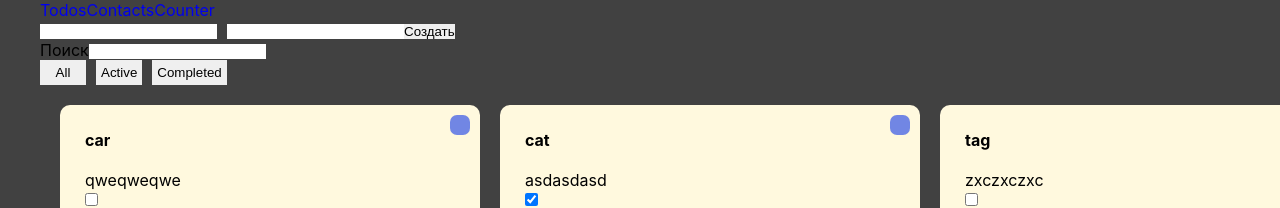
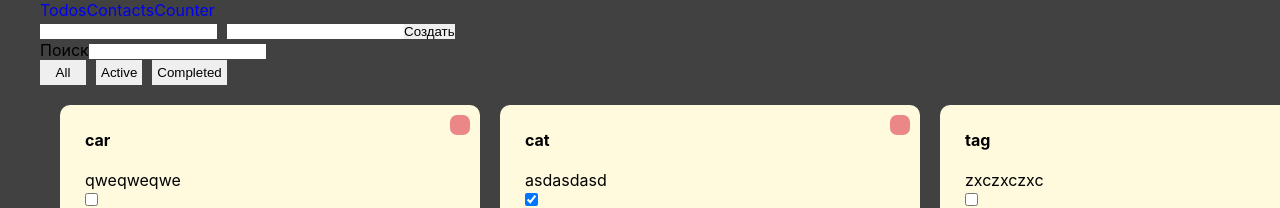
Before and after one commit to Radkovskiy/SkillSync, a React (Create React App) app: page /todos in a window 1280 px wide. Shown: the top 208 px of the page. Built offline with nearby package versions, Linux system fonts and the light colour scheme.

Commit message:
added edit todo description

```diff
--- a/src/components/todos/FilterButtons.jsx
+++ b/src/components/todos/FilterButtons.jsx
@@ -1,10 +1,9 @@
-import { useDispatch, useSelector } from "react-redux"
+import { useDispatch } from "react-redux"
 import { statusFilters } from "./constants";
 
 const FilterButtons = () => {
   const dispatch = useDispatch();
 
-  const filter = useSelector(store => store.status);
   const handleFilterChange = filter => dispatch({
     type: 'filterByStatus',
     payload: {
@@ -16,9 +15,9 @@ const FilterButtons = () => {
 
   return (
     <div>
-      <button onClick={() => handleFilterChange(statusFilters.all)} selected={filter === statusFilters.all}>All</button>
-      <button onClick={() => handleFilterChange(statusFilters.active)} selected={filter === statusFilters.active}>Active</button>
-      <button onClick={() => handleFilterChange(statusFilters.completed)} selected={filter === statusFilters.completed}>Completed</button>
+      <button onClick={() => handleFilterChange(statusFilters.all)} /* selected={filter === statusFilters.all} */>All</button>
+      <button onClick={() => handleFilterChange(statusFilters.active)} /* selected={filter === statusFilters.active} */>Active</button>
+      <button onClick={() => handleFilterChange(statusFilters.completed)} /* selected={filter === statusFilters.completed} */>Completed</button>
     </div>
   )
 }
--- a/src/components/todos/RenderTodos.jsx
+++ b/src/components/todos/RenderTodos.jsx
@@ -2,6 +2,7 @@ import { useSelector } from 'react-redux'
 import styled from 'styled-components'
 import { useDispatch } from 'react-redux'
 import { statusFilters } from './constants'
+import { useState } from 'react'
 
 
 const TodoList = styled.ul`
@@ -35,7 +36,7 @@ position: absolute;
 width: 20px;
 height: 20px;
 border-radius: 7px;
-background-color: #7186e4;
+background-color: #eb8787;
 right: 10px;
 top: 10px;
 `
@@ -46,8 +47,8 @@ const onFilterTodosByValue = (todos, searchValue) => {
     todo.description.toLowerCase().includes(searchValue.toLowerCase()))
 }
 
-const getVisibleTodos = (todos, statusFilter) => {
-  switch (statusFilter) {
+const onFilterTodosByStatus = (todos, status) => {
+  switch (status) {
     case statusFilters.active:
       return todos.filter(todo => !todo.completed);
     case statusFilters.completed:
@@ -58,10 +59,12 @@ const getVisibleTodos = (todos, statusFilter) => {
 };
 
 
+
+
 const RenderTodos = () => {
   const dispatch = useDispatch()
-  const { todoArr, searchValue, status } = useSelector((state) => state)
-  console.log('todoArr :>> ', todoArr);
+  const { todoArr, searchValue, statusFilter } = useSelector((state) => state)
+  const [editingTodo, setEditingTodo] = useState(null);
 
   const handleRemove = (id) => {
     dispatch({
@@ -81,15 +84,36 @@ const RenderTodos = () => {
     })
   }
 
+  const changeValue = (e, id) => {
+    const value = e.currentTarget.value
+    if (!value.length) return
+    dispatch({
+      type: 'editDescription',
+      payload: {
+        value, id
+      }
+    })
+  }
+
   const filteredTodosByValue = onFilterTodosByValue(todoArr, searchValue)
-  const visibleTodos = getVisibleTodos(filteredTodosByValue, status)
+  const visibleTodos = onFilterTodosByStatus(filteredTodosByValue, statusFilter)
 
   return (
     <TodoList>
       {visibleTodos.map(({ name, description, id, completed }) => (
         <TodoItem key={id}>
           <TodoName>{name}</TodoName>
-          <p>{description}</p>
+          <p
+            onDoubleClick={() => setEditingTodo(id)}>
+            {editingTodo === id ?
+              <input
+                placeholder={`${description}`}
+                onBlur={e => {
+                  setEditingTodo(null)
+                  changeValue(e, id)
+                }} />
+              : description}
+          </p>
           <input
             type="checkbox"
             checked={completed}
--- a/src/components/todos/Todos.jsx
+++ b/src/components/todos/Todos.jsx
@@ -21,8 +21,8 @@ export default Todos
 
 /*
 🟢поиск тудушек
-🔴сортировка по чекбоксам
-🔴изменение тудушек
+🟢сортировка по чекбоксам
+🟢изменение тудушек
 🔴local storage
 🟢удаление тудушек
 */
--- /dev/null
+++ b/src/components/todos/templateTodo.js
@@ -0,0 +1,19 @@
+export const todosTemplate = [{
+  name: 'car',
+  description: 'qweqweqwe',
+  completed: false,
+  id: 1
+},
+{
+  name: 'cat',
+  description: 'asdasdasd',
+  completed: true,
+  id: 2
+},
+{
+  name: 'tag',
+  description: 'zxczxczxc',
+  completed: false,
+  id: 3
+}
+]
--- a/src/store/store.js
+++ b/src/store/store.js
@@ -1,5 +1,6 @@
 import { createStore } from "redux";
 import { statusFilters } from "../components/todos/constants";
+import { todosTemplate } from "../components/todos/templateTodo";
 
 const reducer = (state, action) => {
   switch (action.type) {
@@ -38,8 +39,20 @@ const reducer = (state, action) => {
     case 'filterByStatus':
       return {
         ...state,
-        status: action.payload.filter,
+        statusFilter: action.payload.filter,
       }
+
+    case 'editDescription':
+      return {
+        ...state,
+        todoArr: state.todoArr.map(todo => {
+          if (todo.id === action.payload.id) {
+            return { ...todo, description: action.payload.value };
+          }
+          return todo;
+        })
+      };
+
 
     default:
       return state;
@@ -47,25 +60,11 @@ const reducer = (state, action) => {
 }
 
 export const store = createStore(reducer, {
-  todoArr: [{
-    name: 'car',
-    description: 'qweqweqwe',
-    completed: false,
-    id: 1
-  },
-  {
-    name: 'cat',
-    description: 'asdasdasd',
-    completed: true,
-    id: 2
-  },
-  {
-    name: 'tag',
-    description: 'zxczxczxc',
-    completed: false,
-    id: 3
-  }
-  ], status: statusFilters.all, contacts: [], searchValue: '', counterResult: 0
+  todoArr: todosTemplate,
+  statusFilter: statusFilters.all,
+  contacts: [],
+  searchValue: '',
+  counterResult: 0
 })
 
 console.log('state :>> ', store.getState());
```
